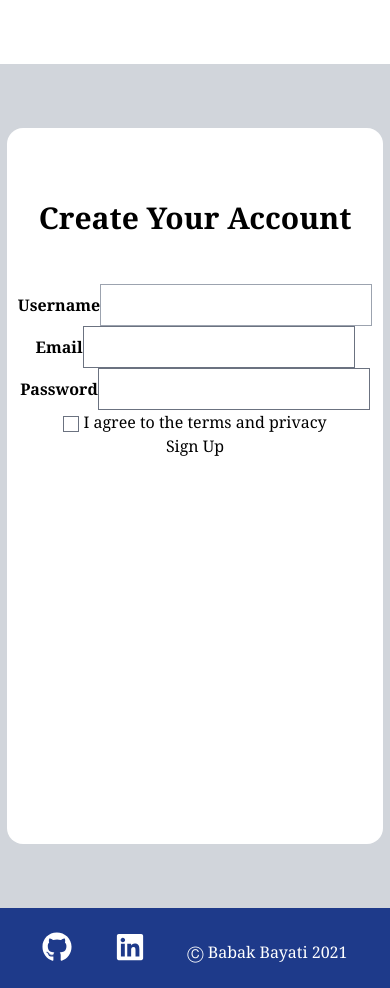
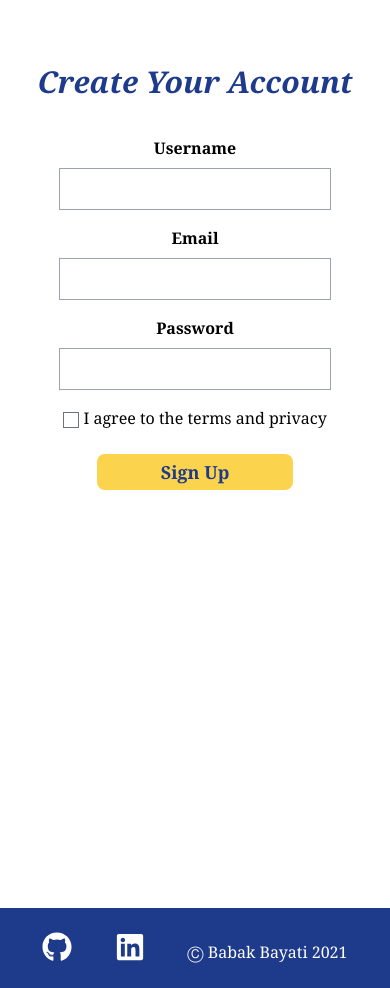
Before and after one commit to bbkbyti/Txtbook-Rails, a React (Create React App) app in the folder client/: page /register in a window 390 px wide. Built offline with nearby package versions, Linux system fonts and the light colour scheme; no server answers.

Commit message:
styled register page with responsivness

```diff
--- a/client/src/screens/Login.jsx
+++ b/client/src/screens/Login.jsx
@@ -17,17 +17,17 @@ export default function Login(props) {
     };
 
     return (
-        <div className='min-h-screen font-serif flex justify-center'>
-            <div className='mt-16 rounded-2xl pt-10 px-20 mb-40 bg-gray-300 shadow-2xl'>
+        <div className='lg:min-h-screen lg:font-serif lg:flex lg:justify-center lg:bg-blue-100'>
+            <div className='lg:mt-16 lg:rounded-2xl lg:pt-10 lg:px-20 lg:mb-40 lg:bg-white lg:shadow-2xl'>
                 <form
                     onSubmit={(e) => {
                         e.preventDefault();
                         handleLogin(formData);
                     }}
                 >
-                    <h3 className='text-4xl text-gray-700 font-bold p-8 mb-4'>
+                    <h3 className='lg:text-4xl lg:text-gray-700 font-bold p-8 mb-4'>
                         Login</h3>
-                        <div  className='flex flex-col'>
+                        <div  className='lg:flex lg:flex-col'>
                             <p>Username</p>
                     <label>
                         <input
@@ -48,8 +48,8 @@ export default function Login(props) {
                             onChange={handleChange}
                         />
                     </label>
-                    <button className='bg-green-400 text-white text-xl font-bold mt-8 py-2 rounded-xl hover:bg-green-500'>Login</button>
-                    <Link className='bg-yellow-300 font-bold mt-4 py-2 rounded-xl hover:bg-yellow-400' to='/register'>Register ?</Link>
+                    <button className='lg:bg-green-400 lg:text-white lg:text-xl lg:font-bold lg:mt-8 lg:py-2 lg:rounded-xl lg:hover:bg-green-500'>Login</button>
+                    <Link className='lg:bg-yellow-300 lg:font-bold lg:mt-4 lg:py-2 lg:rounded-xl lg:hover:bg-yellow-400' to='/register'>Register ?</Link>
                     </div>
                 </form>
             </div>
--- a/client/src/screens/Register.jsx
+++ b/client/src/screens/Register.jsx
@@ -17,29 +17,33 @@ export default function Register(props) {
     };
 
     return (
-        <div className='min-h-screen font-serif flex justify-center bg-gray-300'>
-            <div  className=' bg-white mt-16 rounded-2xl py-10 mb-16'>
+        <div className='lg:min-h-screen lg:font-serif lg:flex lg:justify-center lg:bg-blue-100 min-h-screen flex justify-center font-serif '>
+            <div  className=' lg:bg-white lg:mt-16 lg:rounded-2xl lg:py-10 lg:mb-16 lg:px-28'>
                 <form
                     onSubmit={(e) => {
                         e.preventDefault();
                         handleRegister(formData);
                     }}
                 >
-                    <h3 className='text-3xl p-8 mb-4 font-bold'>Create Your Account</h3>
-                    <div>
-                        <label className='font-bold'>
-                            Username
-                            <input className='border border-gray-400'
+                    <h3 className='lg:text-3xl lg:p-8 lg:mb-4 lg:font-bold mb-9 text-3xl font-bold text-blue-900 italic'>
+                        Create Your Account</h3>
+                    <div className='lg:flex lg:flex-col lg:justify-evenly flex flex-col justify-center'>
+                    <div className='mb-4'>
+                        <label className='lg:font-bold font-bold'>
+                            <p className='mb-2'
+                            >Username</p>
+                            <input className='lg:border lg:border-gray-400 border border-gray-400'
                                 type='text'
                                 name='username'
                                 value={formData.username}
                                 onChange={handleChange} />
                         </label>
                     </div>
-                    <div>
-                        <label className='font-bold'>
-                            Email
-                            <input
+                    <div className='mb-4'>
+                        <label className='lg:font-bold font-bold'>
+                            <p className='mb-2'
+                            >Email</p>
+                            <input className='lg:border lg:border-gray-400 border border-gray-400'
                                 type='text'
                                 name='email'
                                 value={formData.email}
@@ -47,10 +51,11 @@ export default function Register(props) {
                             />
                         </label>
                     </div>
-                    <div>
-                        <label className='font-bold'>
-                            Password
-                            <input
+                    <div className='mb-4'>
+                        <label className='lg:font-bold font-bold'>
+                            <p className='mb-2'
+                            >Password</p>
+                            <input className='lg:border lg:border-gray-400 border border-gray-400'
                                 type='password'
                                 name='password'
                                 value={formData.password}
@@ -58,13 +63,16 @@ export default function Register(props) {
                             />
                         </label>
                     </div>
-                    <div>
+                    <div className='lg:mt-3'>
                         <input type='checkbox' id='agree'></input>
                         <label for='agree'> I agree to the terms and privacy</label>
                     </div>
                     <div>
-                        <button>Sign Up</button>
+                        <button className='lg:bg-yellow-300 lg:text-blue-900 lg:font-bold lg:text-xl lg:mt-8 lg:py-2 lg:px-16 lg:rounded-xl lg:hover:bg-yellow-400 bg-yellow-300 text-blue-900 text-lg rounded-lg px-16 py-1 font-bold my-6'
+                        >Sign Up</button>
                     </div>
+                    </div>
+
                 </form>
             </div>
         </div>
```
